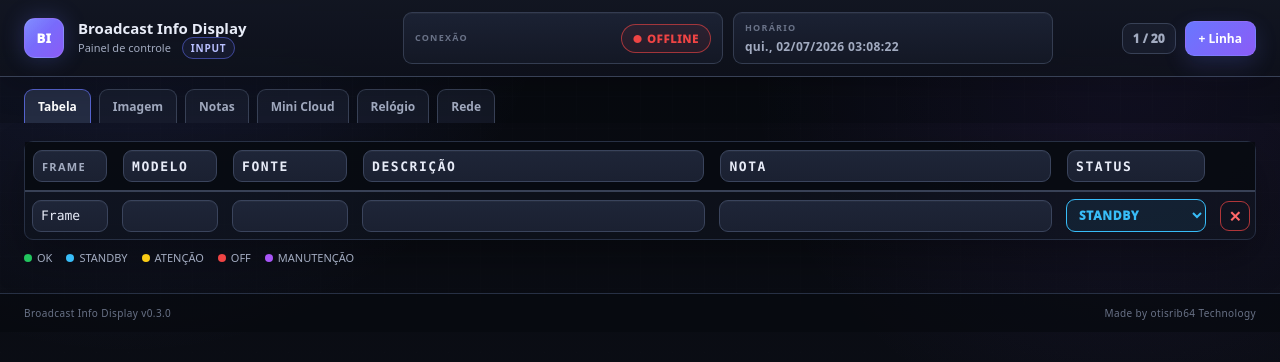
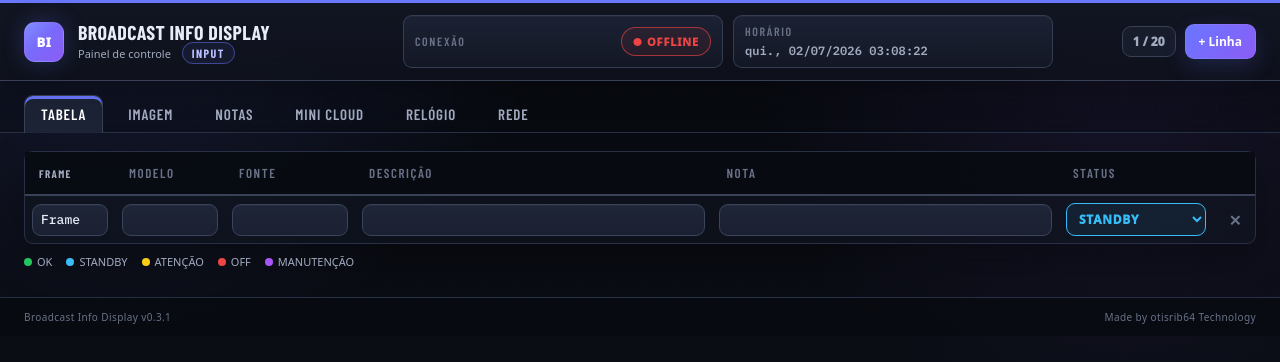
Before and after one commit to otisrib64/broadcast-info-display, a website: page src/web/control/index.html in a window 1280 px wide. Both pictures are taken after a click on the button "+ Linha". Drawn offline with Linux system fonts and the light colour scheme.

Commit message:
feat: broadcast display redesign with auto-density and tally bars
Output (HDMI):
- table fills the screen; row height and font scale with row count (--rows)
- typographic cells (no input-box chrome), IBM Plex Mono for data
- tally bar per row in the status color (:has, progressive enhancement)
- attention/off rows get a subtle background tint
- legend merged into the footer bar; column widths sized for display font

Control:
- fixed specificity bug: column header inputs rendered as data boxes
- tab bar in condensed caps with indigo tally on the active tab
- remove buttons quiet until hover

Shared:
- self-hosted Barlow Condensed (labels/badges) + IBM Plex Mono (data/clock),
  75 KB total, no CDN (Pi can be offline); woff2 mime in static resolver
- theme tally line on header top: indigo = input, teal = output

```diff
--- a/src/server/static.ts
+++ b/src/server/static.ts
@@ -9,6 +9,7 @@ const MIME: Record<string, string> = {
   ".ico":  "image/x-icon",
   ".png":  "image/png",
   ".svg":  "image/svg+xml",
+  ".woff2": "font/woff2",
 };
 
 function mimeFor(path: string): string {
--- a/src/web/control/control.css
+++ b/src/web/control/control.css
@@ -4,23 +4,38 @@
 .tabbar {
   display: flex;
   gap: 8px;
-  padding: 12px 24px 0;
+  padding: 14px 24px 0;
   background: rgba(8,10,16,.24);
+  border-bottom: 1px solid var(--border);
 }
 
 .tab-btn {
   color: var(--text-muted);
-  background: rgba(31,38,57,.52);
-  border: 1px solid var(--border-mid);
+  background: transparent;
+  border: 1px solid transparent;
   border-bottom: 0;
   border-radius: var(--radius) var(--radius) 0 0;
+  font-family: var(--font-display);
+  font-size: 15px;
+  font-weight: 600;
+  letter-spacing: .06em;
+  text-transform: uppercase;
+  padding: 9px 16px;
 }
 
-.tab-btn.active,
 .tab-btn:hover {
-  background: rgba(47,56,82,.72);
-  border-color: rgba(105,119,255,.74);
+  background: rgba(47,56,82,.5);
+  color: var(--text);
+}
+
+/* Aba ativa: presa à borda inferior, com tally índigo no topo */
+.tab-btn.active {
+  background: rgba(31,38,57,.9);
+  border-color: var(--border-mid);
   color: #fff;
+  box-shadow: inset 0 3px 0 var(--accent);
+  margin-bottom: -1px;
+  padding-bottom: 10px;
 }
 
 .tab-panel { display: block; }
--- a/src/web/control/index.html
+++ b/src/web/control/index.html
@@ -332,7 +332,7 @@
   </datalist>
 
   <footer>
-    <span class="footer-note">Broadcast Info Display v0.3.0</span>
+    <span class="footer-note">Broadcast Info Display v0.3.1</span>
     <span class="footer-note">Made by otisrib64 Technology</span>
   </footer>
 
--- a/src/web/shared/base.css
+++ b/src/web/shared/base.css
@@ -1,3 +1,25 @@
+/* ── Self-hosted fonts (Pi pode estar offline — nunca usar CDN) ──────────────── */
+@font-face {
+  font-family: "Barlow Condensed";
+  font-style: normal; font-weight: 600; font-display: swap;
+  src: url("/shared/fonts/barlow-condensed-latin-600-normal.woff2") format("woff2");
+}
+@font-face {
+  font-family: "Barlow Condensed";
+  font-style: normal; font-weight: 700; font-display: swap;
+  src: url("/shared/fonts/barlow-condensed-latin-700-normal.woff2") format("woff2");
+}
+@font-face {
+  font-family: "IBM Plex Mono";
+  font-style: normal; font-weight: 500; font-display: swap;
+  src: url("/shared/fonts/ibm-plex-mono-latin-500-normal.woff2") format("woff2");
+}
+@font-face {
+  font-family: "IBM Plex Mono";
+  font-style: normal; font-weight: 600; font-display: swap;
+  src: url("/shared/fonts/ibm-plex-mono-latin-600-normal.woff2") format("woff2");
+}
+
 /* ── Design tokens ───────────────────────────────────────────────────────────── */
 *, *::before, *::after { box-sizing: border-box; margin: 0; padding: 0; }
 
@@ -24,7 +46,9 @@
   --radius: 9px;
   --shadow: 0 18px 42px rgba(0,0,0,.28);
   --font-main: ui-sans-serif, system-ui, -apple-system, "Segoe UI", sans-serif;
-  --font-mono: ui-monospace, "Cascadia Code", "SFMono-Regular", Consolas, monospace;
+  --font-mono: "IBM Plex Mono", ui-monospace, "Cascadia Code", Consolas, monospace;
+  /* Rótulos, badges e cabeçalhos — condensed caps, DNA de placar/router panel */
+  --font-display: "Barlow Condensed", "Segoe UI", ui-sans-serif, sans-serif;
 }
 
 /* ── Theme: input page (blue/indigo) ─────────────────────────────────────────── */
@@ -87,6 +111,8 @@ header {
   padding: 12px 24px;
   background: linear-gradient(180deg, rgba(18,22,34,.98), rgba(14,17,27,.94));
   border-bottom: 1px solid var(--border-mid);
+  /* Linha tally do tema: índigo = INPUT, teal = OUTPUT — identifica a tela num relance */
+  border-top: 3px solid var(--accent);
   box-shadow: 0 10px 30px rgba(0,0,0,.18);
   position: sticky;
   top: 0;
@@ -107,19 +133,24 @@ header {
   border: 1px solid rgba(255,255,255,.10);
 }
 
-.header-brand h1 { font-size: 15px; line-height: 1.15; color: var(--text); }
+.header-brand h1 {
+  font-family: var(--font-display);
+  font-size: 20px; font-weight: 700; letter-spacing: .02em;
+  line-height: 1.05; color: var(--text); text-transform: uppercase;
+}
 .header-brand .subtitle { font-size: 11px; color: var(--text-muted); margin-top: 3px; }
 
 .mode-pill {
   margin-left: 8px;
-  padding: 3px 8px;
+  padding: 3px 9px;
   border-radius: 999px;
   border: 1px solid var(--mode-border, rgba(105,119,255,.5));
   background: var(--mode-bg, rgba(105,119,255,.08));
   color: var(--mode-text, #b9c0ff);
-  font-size: 10px;
-  font-weight: 900;
-  letter-spacing: .08em;
+  font-family: var(--font-display);
+  font-size: 12px;
+  font-weight: 700;
+  letter-spacing: .12em;
   text-transform: uppercase;
 }
 
@@ -148,11 +179,15 @@ header {
 }
 
 .mini-label {
-  font-size: 9px; font-weight: 900; letter-spacing: .14em;
+  font-family: var(--font-display);
+  font-size: 12px; font-weight: 600; letter-spacing: .14em;
   text-transform: uppercase; color: var(--text-dim);
   display: block; margin-bottom: 2px;
 }
-.mini-value { font-size: 12px; color: var(--text); font-weight: 800; white-space: nowrap; }
+.mini-value {
+  font-size: 13px; color: var(--text); font-weight: 600; white-space: nowrap;
+  font-family: var(--font-mono); font-variant-numeric: tabular-nums;
+}
 .mini-sub { font-size: 11px; color: var(--text-muted); white-space: nowrap; }
 .status-led {
   width: 8px; height: 8px; border-radius: 50%; background: var(--ok);
@@ -164,8 +199,9 @@ header {
 #clock {
   font-size: 12px;
   color: var(--text-muted);
+  font-family: var(--font-mono);
   font-variant-numeric: tabular-nums;
-  letter-spacing: .03em;
+  letter-spacing: .01em;
   min-width: 184px;
   text-align: right;
 }
@@ -206,12 +242,15 @@ header {
 
 .info-label {
   display: block;
-  font-size: 9px; font-weight: 950; letter-spacing: .14em;
+  font-family: var(--font-display);
+  font-size: 12px; font-weight: 600; letter-spacing: .16em;
   text-transform: uppercase; color: var(--text-dim); margin-bottom: 4px;
 }
 .info-main {
-  display: block; font-size: 16px; font-weight: 950;
-  color: var(--text); line-height: 1.05; white-space: nowrap;
+  display: block;
+  font-family: var(--font-display);
+  font-size: 24px; font-weight: 700; letter-spacing: .01em;
+  color: var(--text); line-height: 1; white-space: nowrap;
 }
 .info-sub {
   display: block; margin-top: 4px; font-size: 11px;
@@ -243,8 +282,9 @@ header {
 }
 .memo-banner::before {
   content: "NOTA";
-  display: inline-block; margin-right: 10px; padding: 2px 8px;
-  font-size: 10px; font-weight: 950; letter-spacing: .14em;
+  display: inline-block; margin-right: 10px; padding: 2px 9px;
+  font-family: var(--font-display);
+  font-size: 12px; font-weight: 700; letter-spacing: .16em;
   color: var(--atencao); background: rgba(250,204,21,.14); border-radius: 4px; vertical-align: 1px;
 }
 .memo-banner.hidden { display: none; }
@@ -255,7 +295,11 @@ header {
 .section-bar {
   display: flex; align-items: baseline; justify-content: space-between; margin-bottom: 12px;
 }
-.section-label { font-size: 11px; font-weight: 950; letter-spacing: .14em; color: var(--text-muted); text-transform: uppercase; }
+.section-label {
+  font-family: var(--font-display);
+  font-size: 14px; font-weight: 600; letter-spacing: .14em;
+  color: var(--text-muted); text-transform: uppercase;
+}
 .section-hint  { font-size: 11px; color: var(--text-dim); }
 
 .table-card {
@@ -268,7 +312,8 @@ header {
 
 table { width: 100%; border-collapse: collapse; table-layout: fixed; }
 thead th {
-  font-size: 10px; font-weight: 950; text-transform: uppercase;
+  font-family: var(--font-display);
+  font-size: 13px; font-weight: 600; text-transform: uppercase;
   letter-spacing: .12em; color: var(--text-dim);
   padding: 8px 8px; border-bottom: 2px solid var(--border-mid);
   text-align: left; background: rgba(8,10,16,.86);
@@ -287,18 +332,22 @@ tbody td { padding: 7px 7px; vertical-align: middle; }
 .col-status { width: 154px; }
 .col-action { width: 42px; }
 
-/* Editable column header input */
-.column-title-input {
-  width: 100%;
+/* Editable column header input.
+   Selector precisa vencer o input[type="text"] genérico abaixo — sem o thead
+   na frente, o estilo de célula ganha e o cabeçalho vira "caixa de dado". */
+thead input.column-title-input {
+  width: 100%; min-height: 0;
   background: transparent;
   border: 1px solid transparent;
   color: var(--text-dim);
-  font: inherit; font-size: 10px; font-weight: 950;
+  font-family: var(--font-display);
+  font-size: 13px; font-weight: 600;
   text-transform: uppercase; letter-spacing: .12em;
   padding: 4px 5px; border-radius: 5px;
+  box-shadow: none;
 }
-.column-title-input:hover { border-color: var(--border-mid); background: rgba(255,255,255,.025); color: var(--text-muted); }
-.column-title-input:focus { outline: none; border-color: var(--accent); background: var(--input-bg); color: var(--text); }
+thead input.column-title-input:hover { border-color: var(--border-mid); background: rgba(255,255,255,.025); color: var(--text-muted); }
+thead input.column-title-input:focus { outline: none; border-color: var(--accent); background: var(--input-bg); color: var(--text); }
 
 /* Cell inputs */
 input[type="text"] {
@@ -347,7 +396,8 @@ select option { background: #10131d; font-weight: 800; }
   display: flex; align-items: center; justify-content: center;
   padding: 6px 8px; border-radius: var(--radius);
   border: 1px solid currentColor;
-  font-size: 12px; font-weight: 950; letter-spacing: .06em;
+  font-family: var(--font-display);
+  font-size: 15px; font-weight: 700; letter-spacing: .1em;
   text-transform: uppercase; font-variant-numeric: tabular-nums;
 }
 .status-badge.ok         { color: var(--ok);          background: rgba(34,197,94,.09); }
@@ -356,17 +406,17 @@ select option { background: #10131d; font-weight: 800; }
 .status-badge.off        { color: var(--off);         background: rgba(239,68,68,.10); }
 .status-badge.manutencao { color: var(--maintenance); background: rgba(168,85,247,.11); }
 
-/* Remove button */
+/* Remove button — quieto até o hover; 20 X vermelhos gritando viram ruído */
 .btn-remove {
   width: 30px; height: 30px; padding: 0;
   display: grid; place-items: center;
-  border: 1px solid rgba(239,68,68,.72);
-  background: transparent; color: #ff6969; font-size: 15px;
+  border: 1px solid transparent;
+  background: transparent; color: var(--text-dim); font-size: 15px;
   border-radius: var(--radius); cursor: pointer;
   font-family: inherit;
-  transition: .14s background, .14s color;
+  transition: .14s background, .14s color, .14s border-color;
 }
-.btn-remove:hover { background: rgba(239,68,68,.20); color: #fff; }
+.btn-remove:hover { border-color: rgba(239,68,68,.72); background: rgba(239,68,68,.20); color: #fff; }
 
 /* ── Buttons ─────────────────────────────────────────────────────────────────── */
 button {
@@ -424,9 +474,10 @@ button:active { transform: translateY(1px); }
 }
 
 .big-clock-time {
-  font-size: calc(64px * var(--clock-scale));
-  font-weight: 950; line-height: .9;
-  font-variant-numeric: tabular-nums; letter-spacing: -.06em;
+  font-family: var(--font-mono);
+  font-size: calc(60px * var(--clock-scale));
+  font-weight: 600; line-height: .9;
+  font-variant-numeric: tabular-nums; letter-spacing: -.04em;
 }
 
 .big-clock-date {
@@ -484,7 +535,11 @@ textarea:focus { outline: none; border-color: var(--accent); }
   padding: 13px 15px; border-bottom: 1px solid var(--border);
   background: rgba(255,255,255,.018);
 }
-.panel-title { font-size: 11px; font-weight: 950; letter-spacing: .14em; color: var(--text-muted); text-transform: uppercase; }
+.panel-title {
+  font-family: var(--font-display);
+  font-size: 14px; font-weight: 600; letter-spacing: .14em;
+  color: var(--text-muted); text-transform: uppercase;
+}
 .panel-hint  { font-size: 11px; color: var(--text-dim); }
 .panel-body  { padding: 15px; }
 
```
Also changed, not shown: src/web/output/index.html, src/web/output/output.css, src/web/output/output.js, src/web/shared/fonts/barlow-condensed-latin-600-normal.woff2 (added), src/web/shared/fonts/barlow-condensed-latin-700-normal.woff2 (added), src/web/shared/fonts/ibm-plex-mono-latin-500-normal.woff2 (added), src/web/shared/fonts/ibm-plex-mono-latin-600-normal.woff2 (added).
